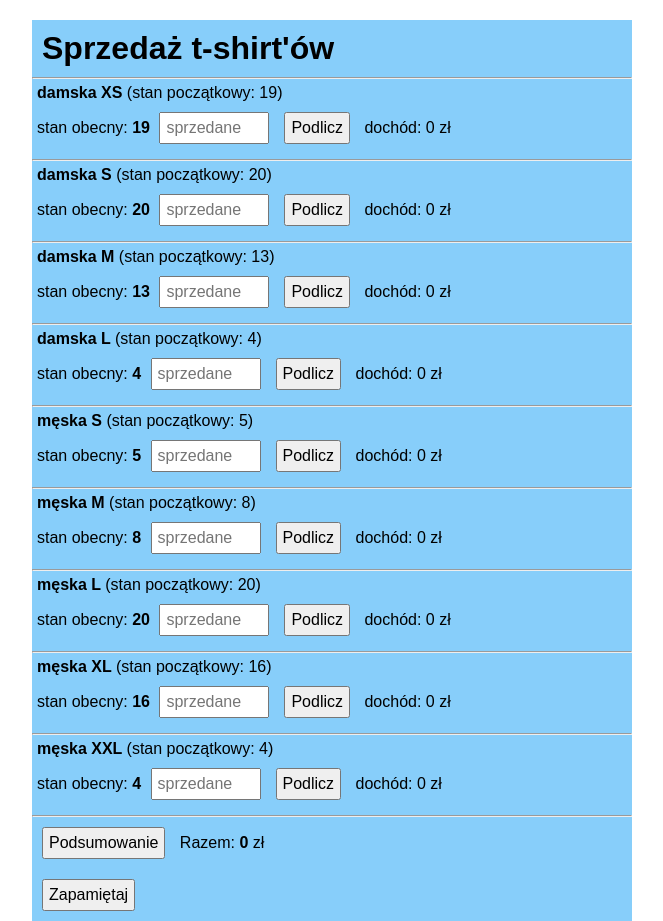
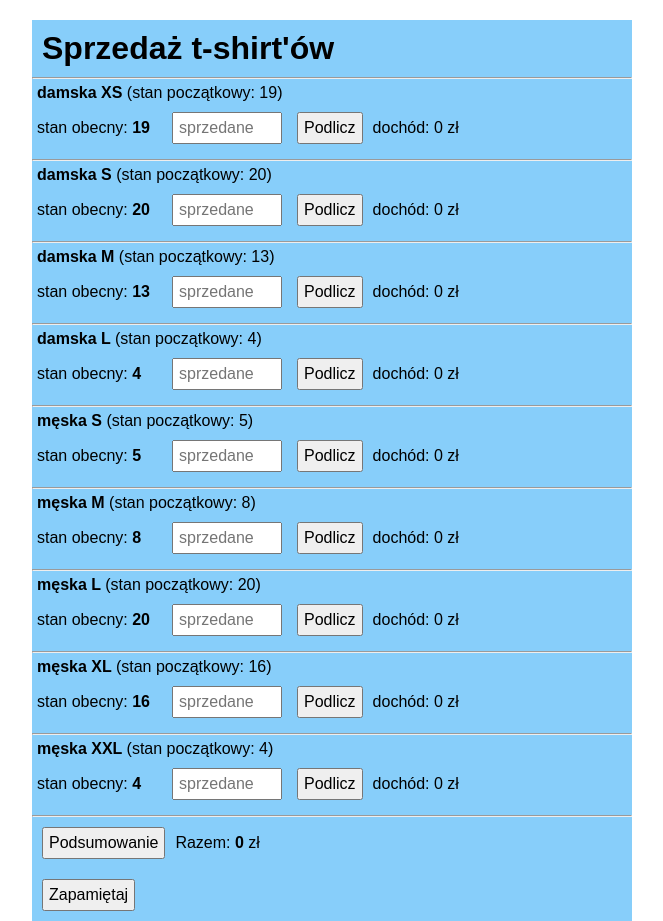
Before and after one commit to leszek-michno/store, a React (Create React App) app: page / in a window 1280 px wide. Shown: the whole page, without its empty margins (308-971 px from the left). Built offline with nearby package versions, Linux system fonts and the light colour scheme.

Commit message:
css updated

```diff
--- a/package.json
+++ b/package.json
@@ -1,4 +1,5 @@
 {
+  "homepage": "https://leszek-michno.github.io/store/",
   "name": "store",
   "version": "0.1.0",
   "private": true,
@@ -6,12 +7,15 @@
     "@testing-library/jest-dom": "^5.16.3",
     "@testing-library/react": "^12.1.4",
     "@testing-library/user-event": "^13.5.0",
+    "gh-pages": "^3.2.3",
     "react": "^18.0.0",
     "react-dom": "^18.0.0",
     "react-scripts": "5.0.0",
     "web-vitals": "^2.1.4"
   },
   "scripts": {
+    "predeploy": "npm run build",
+    "deploy": "gh-pages -d build",
     "start": "react-scripts start",
     "build": "react-scripts build",
     "test": "react-scripts test",
--- a/src/App.css
+++ b/src/App.css
@@ -33,6 +33,10 @@ div {
   margin: 0 auto;
   background-color:lightskyblue
 }
+span {
+  display: inline-block;
+  width: 130px;
+}
 
 @media screen and (max-width: 600px) {
   div {
```
Also changed, not shown: 1 other file (tests, documents, lock files or other folders).
